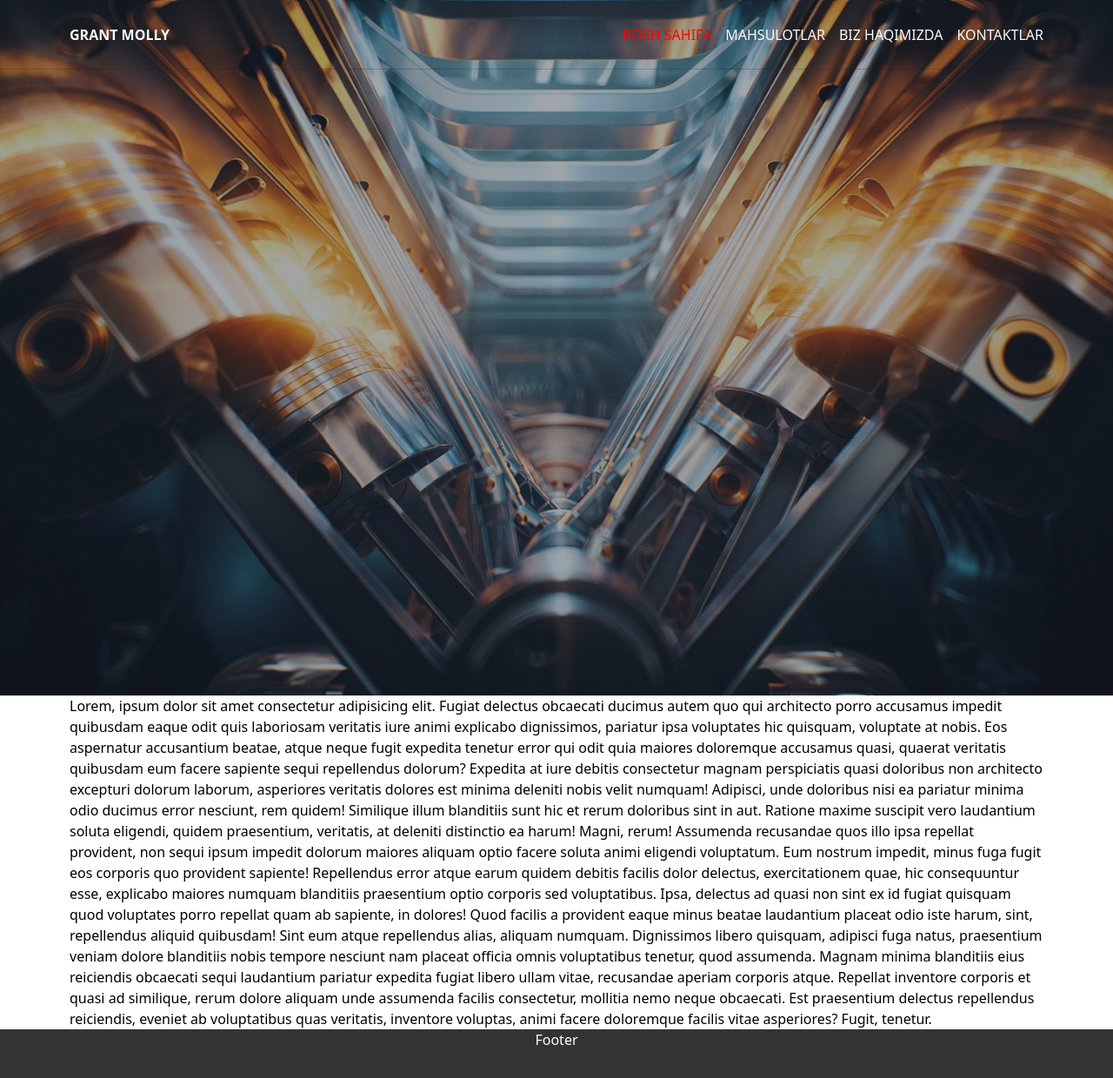
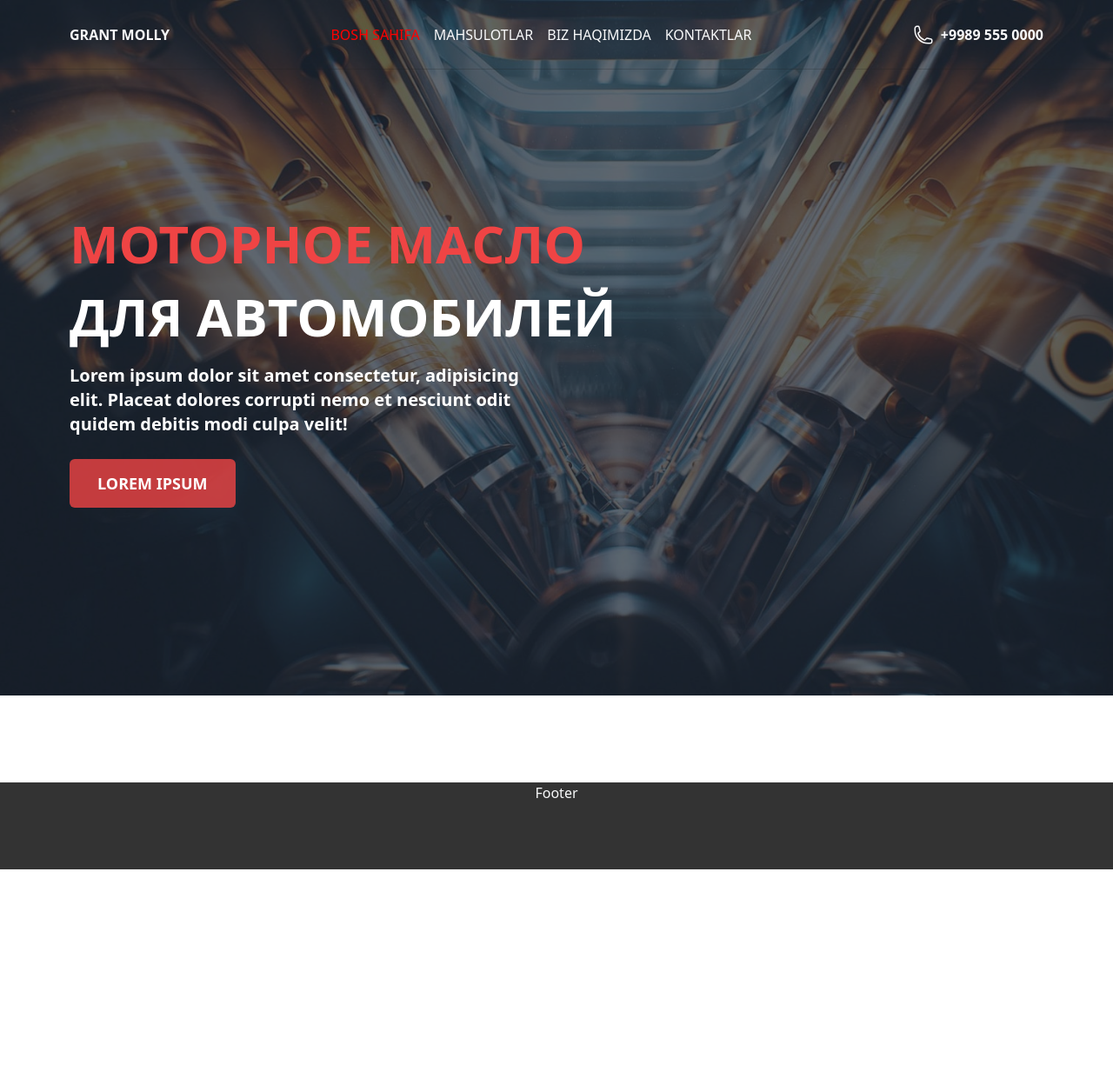
Before and after one commit to mDavron/grant-molly, a Next.js app: page / in a window 1280 px wide. Shown: the top 1240 px of the page at 87% size. After the commit the page ends 1000 px from the top, so only its background shows below. Built offline with nearby package versions, Linux system fonts and the light colour scheme.

Commit message:
home page background va text

```diff
--- a/src/app/contacts/page.jsx
+++ b/src/app/contacts/page.jsx
@@ -3,8 +3,17 @@ import React from 'react'
 
 const ContactsPage = () => {
   return (
-    <section className=' relative h-[60vh] w-full'>
-      <Image src='/images/pexels-1.jpg' fill className='absolute' alt='' />
+    <section>
+      <div className='relative h-[60vh] w-full'>
+        <Image
+          src='/images/pexels-1.jpg'
+          fill
+          className='absolute bg-center object-cover'
+          alt=''
+          priority
+        />
+        <div className='absolute left-0 top-0 h-full w-full bg-gray-800/30' />
+      </div>
     </section>
   )
 }
--- a/src/app/page.jsx
+++ b/src/app/page.jsx
@@ -1,60 +1,33 @@
 import Image from 'next/image'
+import Link from 'next/link'
 import React from 'react'
 
-const page = () => {
+const AboutPage = () => {
   return (
-    <section>
-      <div className='relative h-screen w-full'>
-        <Image
-          src={'/images/baner4.jpg'}
-          className='absolute object-cover'
-          fill
-          alt='banner'
-        />
-      </div>
-      <div className='absolute left-0 top-0 z-20 h-full w-full bg-slate-800/40'></div>
-
-      <div className='container mx-auto'>
-        <p>
-          Lorem, ipsum dolor sit amet consectetur adipisicing elit. Fugiat
-          delectus obcaecati ducimus autem quo qui architecto porro accusamus
-          impedit quibusdam eaque odit quis laboriosam veritatis iure animi
-          explicabo dignissimos, pariatur ipsa voluptates hic quisquam,
-          voluptate at nobis. Eos aspernatur accusantium beatae, atque neque
-          fugit expedita tenetur error qui odit quia maiores doloremque
-          accusamus quasi, quaerat veritatis quibusdam eum facere sapiente sequi
-          repellendus dolorum? Expedita at iure debitis consectetur magnam
-          perspiciatis quasi doloribus non architecto excepturi dolorum laborum,
-          asperiores veritatis dolores est minima deleniti nobis velit numquam!
-          Adipisci, unde doloribus nisi ea pariatur minima odio ducimus error
-          nesciunt, rem quidem! Similique illum blanditiis sunt hic et rerum
-          doloribus sint in aut. Ratione maxime suscipit vero laudantium soluta
-          eligendi, quidem praesentium, veritatis, at deleniti distinctio ea
-          harum! Magni, rerum! Assumenda recusandae quos illo ipsa repellat
-          provident, non sequi ipsum impedit dolorum maiores aliquam optio
-          facere soluta animi eligendi voluptatum. Eum nostrum impedit, minus
-          fuga fugit eos corporis quo provident sapiente! Repellendus error
-          atque earum quidem debitis facilis dolor delectus, exercitationem
-          quae, hic consequuntur esse, explicabo maiores numquam blanditiis
-          praesentium optio corporis sed voluptatibus. Ipsa, delectus ad quasi
-          non sint ex id fugiat quisquam quod voluptates porro repellat quam ab
-          sapiente, in dolores! Quod facilis a provident eaque minus beatae
-          laudantium placeat odio iste harum, sint, repellendus aliquid
-          quibusdam! Sint eum atque repellendus alias, aliquam numquam.
-          Dignissimos libero quisquam, adipisci fuga natus, praesentium veniam
-          dolore blanditiis nobis tempore nesciunt nam placeat officia omnis
-          voluptatibus tenetur, quod assumenda. Magnam minima blanditiis eius
-          reiciendis obcaecati sequi laudantium pariatur expedita fugiat libero
-          ullam vitae, recusandae aperiam corporis atque. Repellat inventore
-          corporis et quasi ad similique, rerum dolore aliquam unde assumenda
-          facilis consectetur, mollitia nemo neque obcaecati. Est praesentium
-          delectus repellendus reiciendis, eveniet ab voluptatibus quas
-          veritatis, inventore voluptas, animi facere doloremque facilis vitae
-          asperiores? Fugit, tenetur.
-        </p>
+    <section className=''>
+      <div className='relative flex h-[60vh] w-full justify-center bg-[url("/images/baner4.jpg")] bg-cover bg-fixed lg:h-screen'>
+        <div className='absolute left-0 top-0  h-full w-full bg-gray-800/70'>
+          <div className='container mx-auto mt-[250px]'>
+            <h1 className='text-6xl font-semibold uppercase text-white '>
+              <span className='mb-6 block text-red-500'>МОТОРНОЕ МАСЛО</span>
+              для автомобилей
+            </h1>
+            <p className='mb-10 mt-6 w-1/2 text-xl font-semibold text-white'>
+              Lorem ipsum dolor sit amet consectetur, adipisicing elit. Placeat
+              dolores corrupti nemo et nesciunt odit quidem debitis modi culpa
+              velit!
+            </p>
+            <Link
+              href={'/'}
+              className='rounded-md bg-red-500/80 px-8 py-4 text-lg font-semibold uppercase text-white'
+            >
+              lorem ipsum
+            </Link>
+          </div>
+        </div>
       </div>
     </section>
   )
 }
 
-export default page
+export default AboutPage
--- a/src/components/navbar/Navbar.jsx
+++ b/src/components/navbar/Navbar.jsx
@@ -4,6 +4,7 @@ import { Navigation } from './Navigation'
 import { usePathname } from 'next/navigation'
 import MobileMenu from './mobileNavbar'
 import { Logo } from '../Logo'
+import Link from 'next/link'
 
 const navitems = [
   { id: 1, url: '/', label: 'Bosh Sahifa' },
@@ -18,7 +19,7 @@ const Navbar = () => {
   const isHome = pathname === '/' || pathname === '/contacts' ? true : false
   // CHANGE NAVBAR BG ON SCROLL
   const changeNavBg = () => {
-    window.scrollY >= 100 ? setNavBg(true) : setNavBg(false)
+    window.scrollY >= 81 ? setNavBg(true) : setNavBg(false)
   }
 
   React.useEffect(() => {
@@ -32,7 +33,7 @@ const Navbar = () => {
       className={`${
         isHome ? 'bg-transparent text-gray-50' : 'bg-white text-gray-900'
       } ${navBg && 'bg-white text-gray-900'}  fixed top-0 z-30 h-[80px]
-     w-full border-b border-[#2121213b]`}
+     w-full border-b border-[#2121213b] transition`}
     >
       <div className='container mx-auto w-full'>
         <div className='flex h-[80px] items-center justify-between'>
@@ -41,6 +42,26 @@ const Navbar = () => {
             <Navigation navLinks={navitems} />
             <MobileMenu navLinks={navitems} />
           </div>
+          <Link
+            href='/'
+            className='hidden items-center gap-2 font-semibold uppercase md:flex'
+          >
+            <svg
+              xmlns='http://www.w3.org/2000/svg'
+              fill='none'
+              viewBox='0 0 24 24'
+              strokeWidth={1.5}
+              stroke='currentColor'
+              className='h-6 w-6'
+            >
+              <path
+                strokeLinecap='round'
+                strokeLinejoin='round'
+                d='M2.25 6.75c0 8.284 6.716 15 15 15h2.25a2.25 2.25 0 002.25-2.25v-1.372c0-.516-.351-.966-.852-1.091l-4.423-1.106c-.44-.11-.902.055-1.173.417l-.97 1.293c-.282.376-.769.542-1.21.38a12.035 12.035 0 01-7.143-7.143c-.162-.441.004-.928.38-1.21l1.293-.97c.363-.271.527-.734.417-1.173L6.963 3.102a1.125 1.125 0 00-1.091-.852H4.5A2.25 2.25 0 002.25 4.5v2.25z'
+              />
+            </svg>
+            +9989 555 0000
+          </Link>
         </div>
       </div>
     </header>
```
